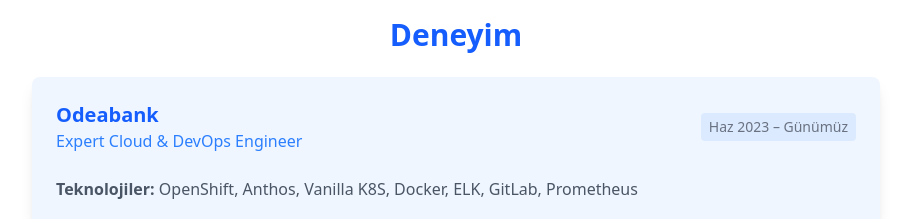
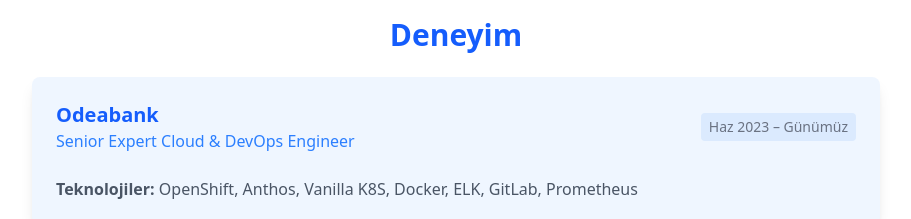
Before and after one commit to gonencozgan/KisiselSite, a React (Vite) app: page / in a window 1280 px wide. Shown: the part 1140-1359 px from the top of the page, without its empty margins (184-1095 px from the left). Built offline with nearby package versions, Linux system fonts and the light colour scheme.

Commit message:
title eklendi

```diff
--- a/src/App.jsx
+++ b/src/App.jsx
@@ -37,7 +37,7 @@
 const experience = [
   {
     company: "Odeabank",
-    title: "Expert Cloud & DevOps Engineer",
+    title: "Senior Expert Cloud & DevOps Engineer",
     period: { tr: "Haz 2023 – Günümüz", en: "Jun 2023 – Present" },
     stack: "OpenShift, Anthos, Vanilla K8S, Docker, ELK, GitLab, Prometheus",
   },
```
